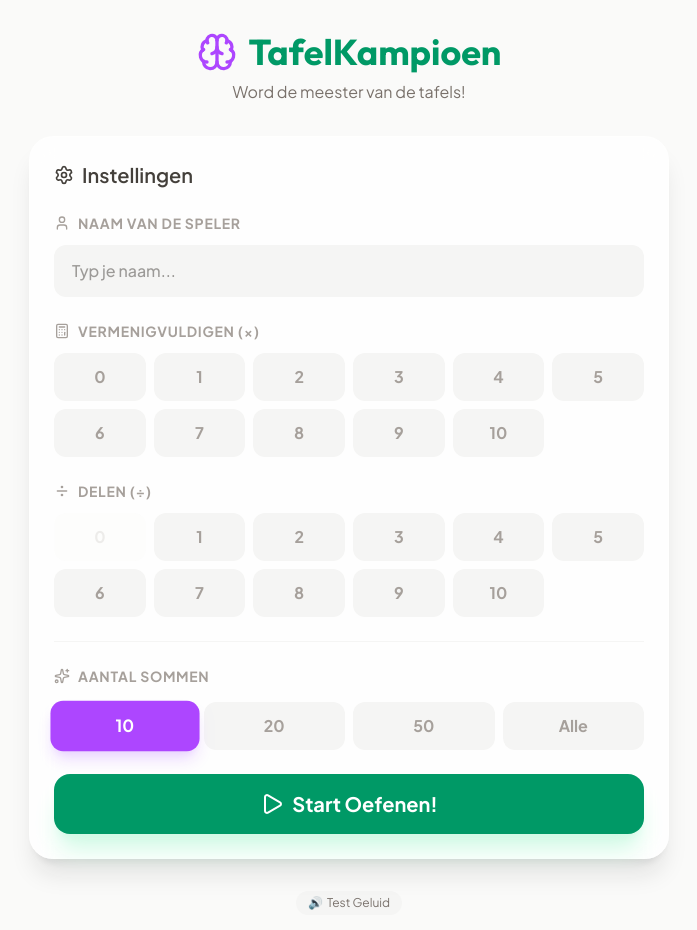
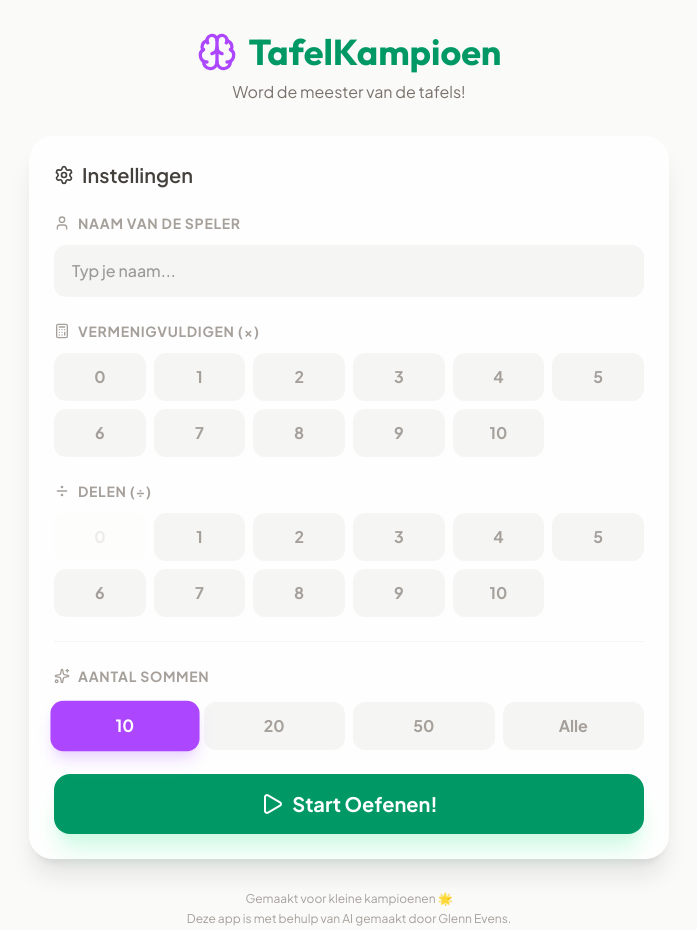
Before and after one commit to evensglenn/tafelkampioen, a React (Vite) app: page / in a window 1280 px wide. Shown: the top 930 px of the page, without its empty margins (291-988 px from the left). Built offline with nearby package versions, Linux system fonts and the light colour scheme.

Commit message:
feat: Add success sound audio playback
Replaces previous inline synthesized audio with a more robust audio playback mechanism. This change introduces the capability to play a local `success.mp3` file, falling back to external URLs if necessary, and provides user feedback on audio status.

```diff
--- a/package.json
+++ b/package.json
@@ -1,7 +1,7 @@
 {
   "name": "react-example",
   "private": true,
-  "version": "1.3.2",
+  "version": "1.4.0",
   "type": "module",
   "scripts": {
     "dev": "vite --port=3000 --host=0.0.0.0",
--- a/src/App.tsx
+++ b/src/App.tsx
@@ -85,69 +85,15 @@ export default function App() {
     }, 50);
   }, [stopTimer]);
 
-  const [audioStatus, setAudioStatus] = useState<string>('');
-
   const playSuccessSound = useCallback(async () => {
-    const t = Date.now();
-    const githubUrl = `https://raw.githubusercontent.com/evensglenn/tafelkampioen/main/public/success.mp3?v=${t}`;
-    const publicFallbackUrl = `https://www.soundjay.com/buttons/sounds/button-10.mp3?v=${t}`;
     const baseUrl = import.meta.env.BASE_URL || '/';
-    const localUrl = (window.location.origin + baseUrl + `/success.mp3?v=${t}`).replace(/([^:]\/)\/+/g, "$1");
-
-    const playSynthesized = () => {
-      try {
-        const AudioContext = window.AudioContext || (window as any).webkitAudioContext;
-        const context = new AudioContext();
-        const now = context.currentTime;
-        const playNote = (freq: number, start: number, duration: number, type: 'sine' | 'square' | 'sawtooth' | 'triangle' = 'triangle') => {
-          const osc = context.createOscillator();
-          const gain = context.createGain();
-          osc.type = type;
-          osc.frequency.setValueAtTime(freq, start);
-          gain.gain.setValueAtTime(0.1, start);
-          gain.gain.exponentialRampToValueAtTime(0.0001, start + duration);
-          osc.connect(gain);
-          gain.connect(context.destination);
-          osc.start(start);
-          osc.stop(start + duration);
-        };
-        playNote(523.25, now, 0.15);
-        playNote(659.25, now + 0.1, 0.15);
-        playNote(783.99, now + 0.2, 0.15);
-        playNote(1046.50, now + 0.3, 0.5, 'sine');
-        setAudioStatus('Systeem Tada!');
-      } catch (e) {
-        setAudioStatus('Audio fout');
-      }
-    };
-
-    const trySimplePlay = (url: string, label: string) => {
-      return new Promise<void>((resolve, reject) => {
-        setAudioStatus(`Laden: ${label}...`);
-        const audio = new Audio(url);
-        audio.oncanplaythrough = () => {
-          audio.play().then(() => {
-            setAudioStatus(`Gelukt: ${label}`);
-            resolve();
-          }).catch(reject);
-        };
-        audio.onerror = () => reject(new Error(`${label} fout`));
-        setTimeout(() => reject(new Error(`${label} timeout`)), 3000);
-      });
-    };
+    const localUrl = (window.location.origin + baseUrl + `/success.mp3`).replace(/([^:]\/)\/+/g, "$1");
 
     try {
-      await trySimplePlay(localUrl, 'Lokaal');
+      const audio = new Audio(localUrl);
+      await audio.play();
     } catch (e) {
-      try {
-        await trySimplePlay(githubUrl, 'GitHub');
-      } catch (e2) {
-        try {
-          await trySimplePlay(publicFallbackUrl, 'Reserve');
-        } catch (e3) {
-          playSynthesized();
-        }
-      }
+      console.warn('Audio afspelen mislukt:', e);
     }
   }, []);
 
@@ -695,20 +641,9 @@ export default function App() {
       </main>
 
       <footer className="mt-8 text-center text-stone-400 text-xs space-y-1">
-        <div className="flex flex-col items-center gap-2 mb-4">
-          <button
-            onClick={playSuccessSound}
-            className="px-3 py-1 bg-stone-100 hover:bg-stone-200 text-stone-500 rounded-full transition-colors flex items-center gap-1"
-          >
-            <span>🔊</span> Test Geluid
-          </button>
-          {audioStatus && (
-            <span className="text-[10px] font-mono opacity-60">{audioStatus}</span>
-          )}
-        </div>
         <p>Gemaakt voor kleine kampioenen 🌟</p>
         <p>Deze app is met behulp van AI gemaakt door Glenn Evens.</p>
-        <p className="opacity-50 pt-2">v1.3.2</p>
+        <p className="opacity-50 pt-2">v1.4.0</p>
       </footer>
     </div>
   );
```
Also changed, not shown: 1 other file (tests, documents, lock files or other folders).
